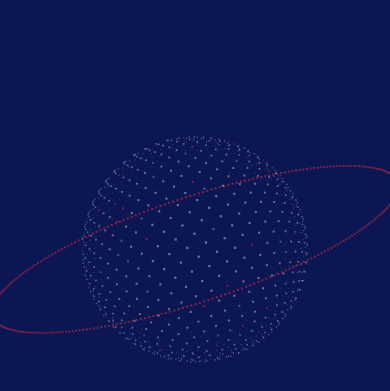
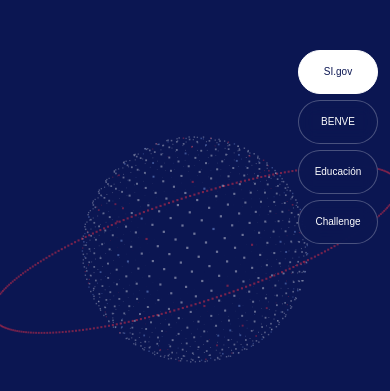
Before and after one commit to andr3sb3nv3/copiar-SI-America, a website built with Vite: page index.html in a window 390 px wide. Shown: the part 46-437 px from the top of the page. Built offline with nearby package versions, Linux system fonts and the light colour scheme.

Commit message:
Add right-side navigation between site pages

```diff
--- a/index.html
+++ b/index.html
@@ -57,6 +57,12 @@
           >
         </div>
       </div>
+    </nav>
+    <nav class="page-nav" aria-label="Páginas del sitio">
+      <a href="/" aria-label="SI.gov, inicio" aria-current="page"><span class="page-nav-index" aria-hidden="true">01</span><span class="page-nav-label">SI.gov</span></a>
+      <a href="/benve/" aria-label="BENVE, vestidos de fiesta"><span class="page-nav-index" aria-hidden="true">02</span><span class="page-nav-label">BENVE</span></a>
+      <a href="/initiatives/education/" aria-label="Educación"><span class="page-nav-index" aria-hidden="true">03</span><span class="page-nav-label">Educación</span></a>
+      <a href="/initiatives/presidential-challenge/" aria-label="Presidential SI Challenge"><span class="page-nav-index" aria-hidden="true">04</span><span class="page-nav-label">Challenge</span></a>
     </nav>
     <main id="view" tabindex="-1" data-page="">
       <section
--- /dev/null
+++ b/src/page-nav.css
@@ -0,0 +1,90 @@
+.page-nav {
+  position: fixed;
+  z-index: 32;
+  top: 120px;
+  right: 24px;
+  width: 120px;
+  display: flex;
+  flex-direction: column;
+  gap: 6px;
+  font-family: "Instrument Sans Variable", Arial, sans-serif;
+}
+.page-nav a {
+  display: flex;
+  align-items: center;
+  gap: 8px;
+  min-height: 44px;
+  padding: 0 12px;
+  border: 1px solid #ffffff42;
+  border-radius: 24px;
+  color: #ffffff;
+  background: var(--page-nav-surface, #0b1652e8);
+  -webkit-backdrop-filter: blur(8px);
+  backdrop-filter: blur(8px);
+  text-decoration: none;
+  font-size: 11px;
+  line-height: 1.2;
+  transition: border-color 0.2s, background-color 0.2s, color 0.2s;
+}
+.page-nav-index {
+  font-size: 9px;
+  opacity: 0.65;
+  font-variant-numeric: tabular-nums;
+}
+.page-nav a:hover {
+  border-color: #ffffff;
+}
+.page-nav a[aria-current="page"] {
+  color: var(--page-nav-ink, #0b1652);
+  background: #ffffff;
+  border-color: #ffffff;
+}
+.page-nav a:focus-visible {
+  outline: 2px solid #ffffff;
+  outline-offset: 4px;
+}
+body.menu-open .page-nav {
+  visibility: hidden;
+  pointer-events: none;
+}
+@media (max-width: 900px) {
+  .page-nav {
+    right: 16px;
+    top: 112px;
+    width: 118px;
+  }
+}
+@media (max-width: 500px) {
+  .page-nav {
+    top: calc(96px + env(safe-area-inset-top, 0px));
+    right: max(12px, env(safe-area-inset-right, 0px));
+    width: 80px;
+  }
+  .page-nav a {
+    justify-content: center;
+    gap: 0;
+    padding: 0;
+  }
+  .page-nav-index {
+    display: none;
+  }
+  .page-nav-label {
+    display: block;
+    font-size: 10px;
+  }
+  .phero.vid .vgrid > div:first-child {
+    padding-right: 84px;
+  }
+}
+@media (min-width: 901px) and (max-height: 800px) {
+  body .dots {
+    top: auto;
+    bottom: 24px;
+    transform: none;
+  }
+}
+@media (prefers-reduced-motion: reduce) {
+  .page-nav a {
+    transition: none;
+  }
+}
--- a/src/style.css
+++ b/src/style.css
@@ -1,6 +1,7 @@
 @import "@fontsource-variable/instrument-sans";
 @import "@fontsource/instrument-serif";
 @import "@fontsource/instrument-serif/400-italic.css";
+@import "./page-nav.css";
 
 :root {
   --n: #0b1652;
```
Also changed, not shown: benve/index.html (+6 -0 lines), initiatives/education/index.html (+6 -0 lines), initiatives/presidential-challenge/index.html (+6 -0 lines), src/benve.css (+8 -0 lines), README.md.
